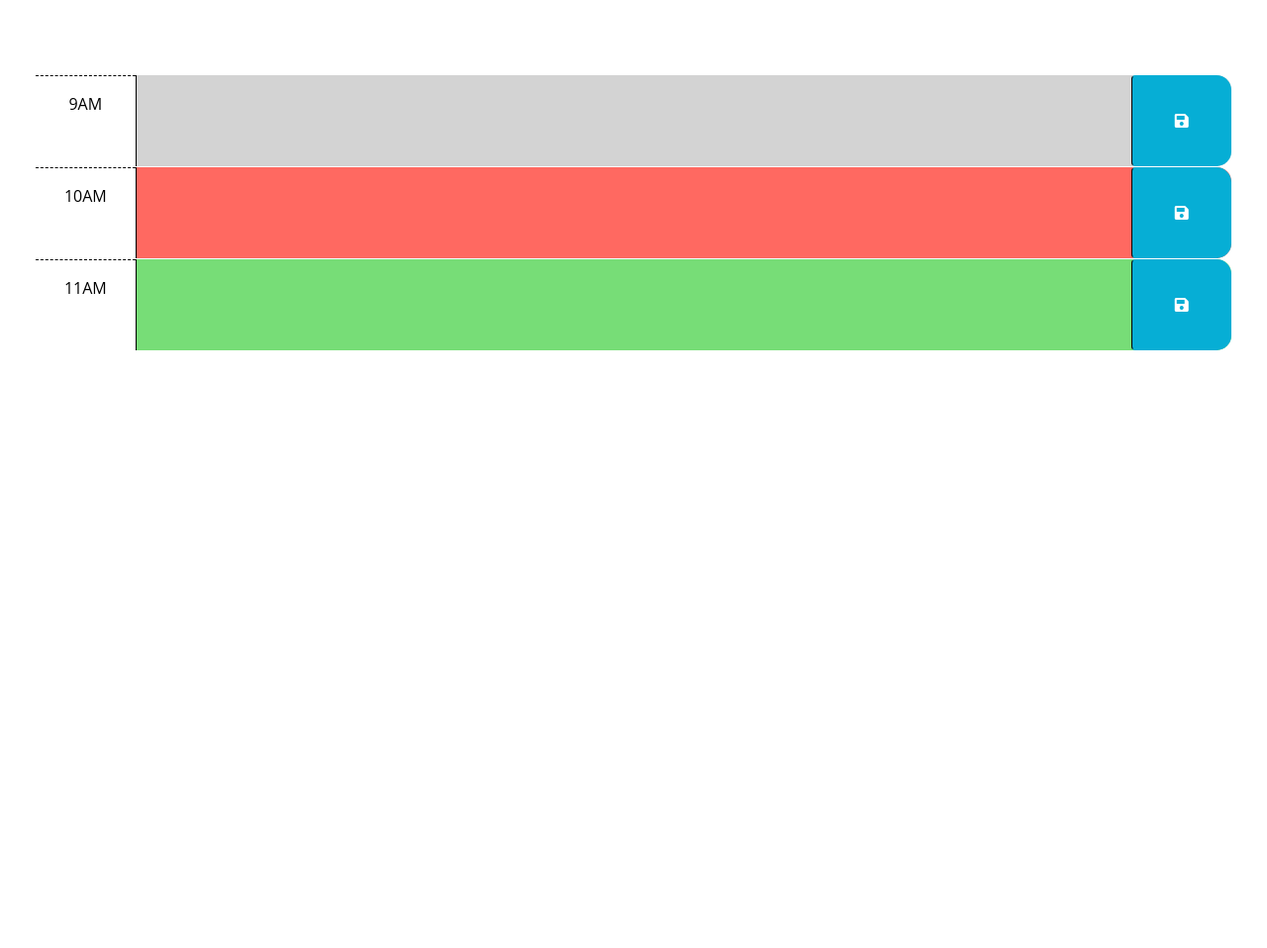
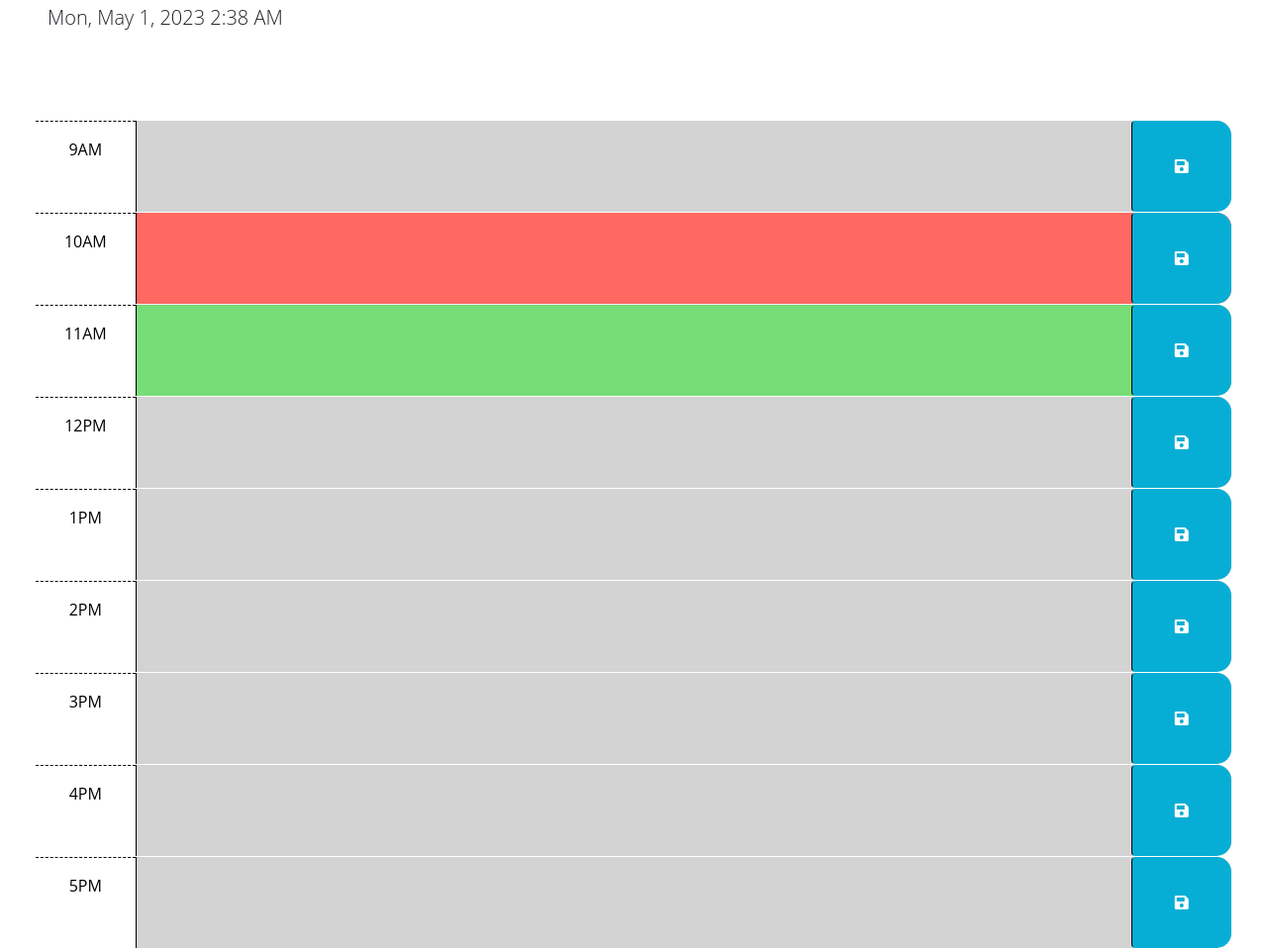
Before and after one commit to danabelleli/cal-app, a plain HTML site: page index.html in a window 1280 px wide. Shown: the part 176-1134 px from the top of the page at 99% size. Before the commit the page ends 800 px from the top, so only its background shows below. Drawn offline with nearby package versions, Linux system fonts and the light colour scheme.

Commit message:
added current day code to the js file to display on the page and added aditional html code to complete all the hours necessary for a standart business day

```diff
--- a/Develop/script.js
+++ b/Develop/script.js
@@ -2,6 +2,12 @@
 // the code isn't run until the browser has finished rendering all the elements
 // in the html.
 $(function () {
+
+  // Display current day
+  var displayCurrentDay = $('#currentDay');
+  var currentDate = dayjs().format('ddd, MMM D, YYYY h:mm A');
+  displayCurrentDay.text(currentDate);
+
   // TODO: Add a listener for click events on the save button. This code should
   // use the id in the containing time-block as a key to save the user input in
   // local storage. HINT: What does `this` reference in the click listener
--- a/index.html
+++ b/index.html
@@ -32,6 +32,7 @@
         -->
 
     <!-- Example of a past time block. The "past" class adds a gray background color. -->
+
     <div id="hour-9" class="row time-block past">
       <div class="col-2 col-md-1 hour text-center py-3">9AM</div>
       <textarea class="col-8 col-md-10 description" rows="3"> </textarea>
@@ -57,6 +58,55 @@
         <i class="fas fa-save" aria-hidden="true"></i>
       </button>
     </div>
+
+
+    <div id="hour-12" class="row time-block past">
+      <div class="col-2 col-md-1 hour text-center py-3">12PM</div>
+      <textarea class="col-8 col-md-10 description" rows="3"> </textarea>
+      <button class="btn saveBtn col-2 col-md-1" aria-label="save">
+        <i class="fas fa-save" aria-hidden="true"></i>
+      </button>
+    </div>
+
+    <div id="hour-13" class="row time-block past">
+      <div class="col-2 col-md-1 hour text-center py-3">1PM</div>
+      <textarea class="col-8 col-md-10 description" rows="3"> </textarea>
+      <button class="btn saveBtn col-2 col-md-1" aria-label="save">
+        <i class="fas fa-save" aria-hidden="true"></i>
+      </button>
+    </div>
+
+    <div id="hour-14" class="row time-block past">
+      <div class="col-2 col-md-1 hour text-center py-3">2PM</div>
+      <textarea class="col-8 col-md-10 description" rows="3"> </textarea>
+      <button class="btn saveBtn col-2 col-md-1" aria-label="save">
+        <i class="fas fa-save" aria-hidden="true"></i>
+      </button>
+    </div>
+
+    <div id="hour-15" class="row time-block past">
+      <div class="col-2 col-md-1 hour text-center py-3">3PM</div>
+      <textarea class="col-8 col-md-10 description" rows="3"> </textarea>
+      <button class="btn saveBtn col-2 col-md-1" aria-label="save">
+        <i class="fas fa-save" aria-hidden="true"></i>
+      </button>
+    </div>
+
+    <div id="hour-16" class="row time-block past">
+      <div class="col-2 col-md-1 hour text-center py-3">4PM</div>
+      <textarea class="col-8 col-md-10 description" rows="3"> </textarea>
+      <button class="btn saveBtn col-2 col-md-1" aria-label="save">
+        <i class="fas fa-save" aria-hidden="true"></i>
+      </button>
+    </div>
+
+    <div id="hour-17" class="row time-block past">
+      <div class="col-2 col-md-1 hour text-center py-3">5PM</div>
+      <textarea class="col-8 col-md-10 description" rows="3"> </textarea>
+      <button class="btn saveBtn col-2 col-md-1" aria-label="save">
+        <i class="fas fa-save" aria-hidden="true"></i>
+      </button>
+    </div>
   </div>
 
   <script src="https://cdnjs.cloudflare.com/ajax/libs/jquery/3.2.1/jquery.min.js"></script>
```
Also changed, not shown: 2 other files.
